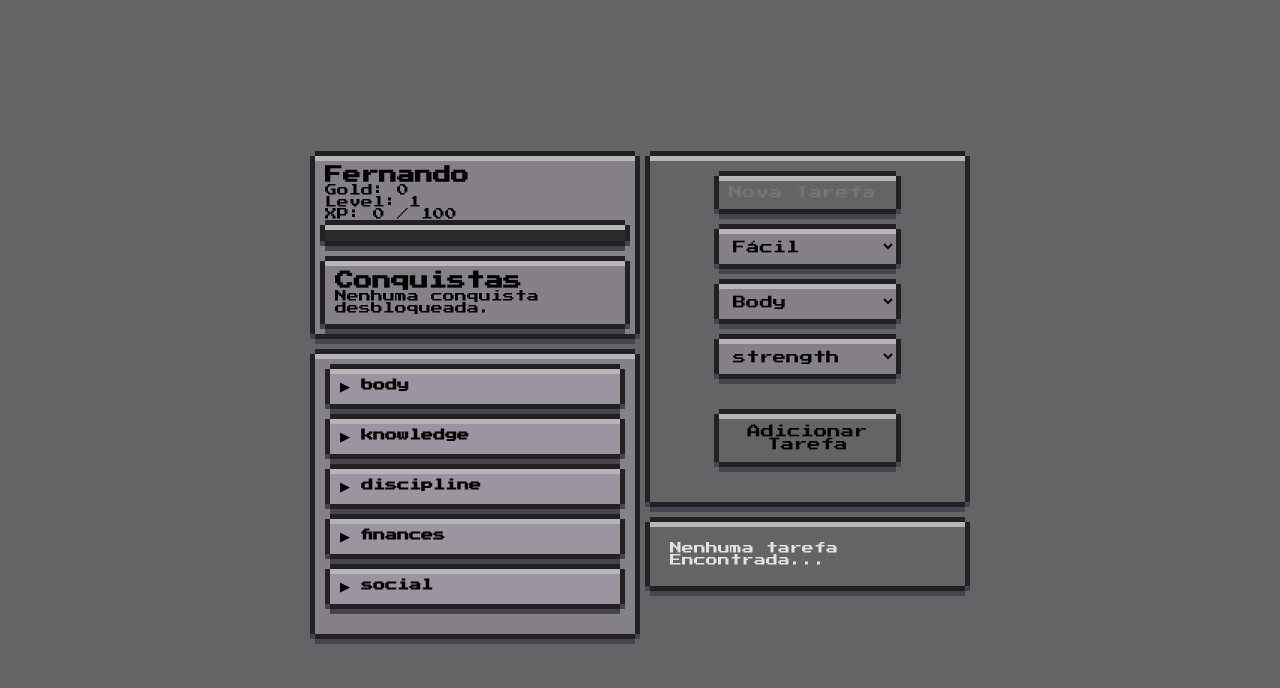
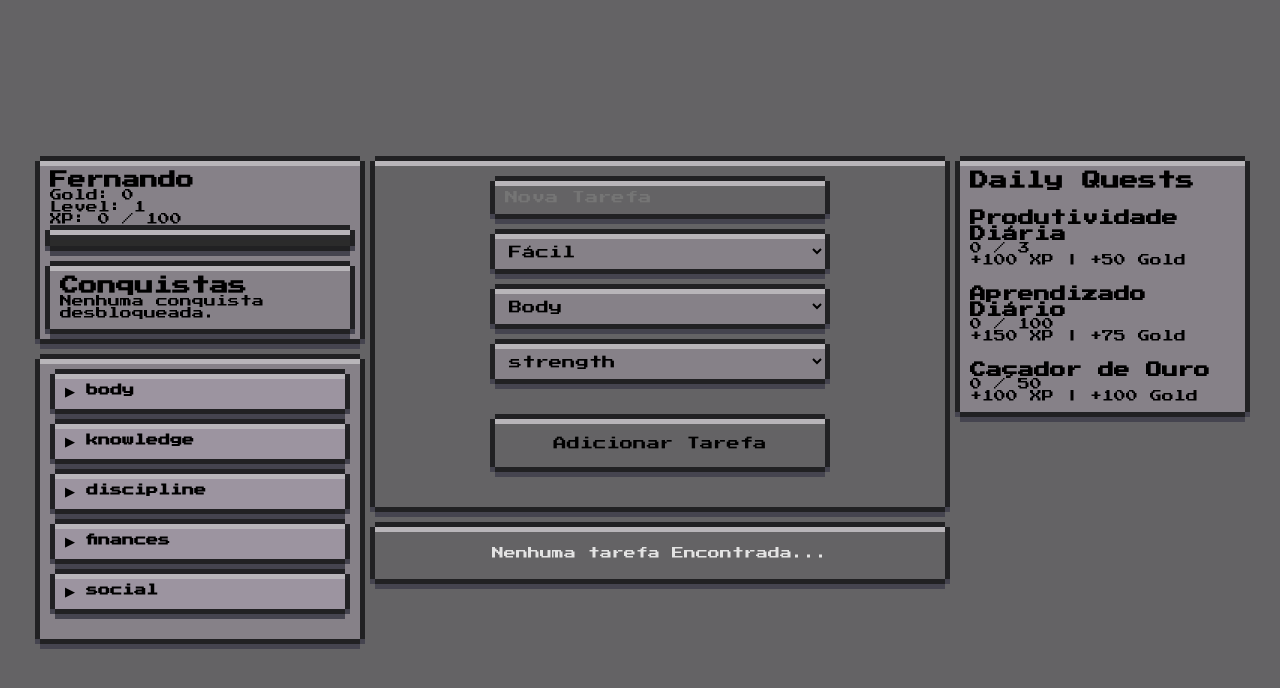
Before and after one commit to dvlneon1/LifeQuest, a React (Vite) app: page / in a window 1280 px wide. Shown: the top 688 px of the page. Built offline with nearby package versions, Linux system fonts and the light colour scheme.

Commit message:
Sistema de DailyQuests implementado, agora você usuário pode completar quests diárias e ganhar recompensas por completa-las. Tambem foi corrigido alguns bugs em conquistas e ao completar tarefas

```diff
--- /dev/null
+++ b/src/components/DailyQuestCard.jsx
@@ -0,0 +1,41 @@
+import '../styles/DailyQuestCard.css'
+
+export default function DailyQuestCard({quests = []}){
+
+    if (!quests) {
+        return (
+            <div className="daily-card">
+                <h3>Daily Quests</h3>
+                <p>Carregando...</p>
+            </div>
+        )
+    }
+
+    return(
+        <div className="daily-card">
+            <h3>Daily Quests</h3>
+
+            {quests.length === 0 ?(
+                <p>Nenhuma missão diária disponível.</p>
+            ):(
+                quests.map((quest) => (
+                    <div key={quest.id} className="daily-quest-item">
+                        <strong>{quest.name}</strong>
+
+                        <p>
+                            {quest.progress} / {quest.target}
+                        </p>
+
+                        <p>
+                            +{quest.reward.xp} XP | +{quest.reward.gold} Gold
+                        </p>
+
+                        {quest.completed && (
+                            <span>✅ Completa</span>
+                        )}
+                    </div>
+                ))
+            )}
+        </div>
+    )
+}
--- a/src/components/PlayerCard.jsx
+++ b/src/components/PlayerCard.jsx
@@ -1,5 +1,7 @@
 import XpBar from './XpBar'
 import { getXpRequired } from '../utils/levelHelper'
+
+
 
 import AchievementList from './AchievementList'
 
@@ -63,6 +65,7 @@ export default function PlayerCard({ player }){
                             }
 
                         </div>
+
                     )
                 )}
             </div>
--- a/src/models/Player.js
+++ b/src/models/Player.js
@@ -14,6 +14,9 @@ export class Player{
             totalXpEarned: 0,
             totalGoldEarned: 0
         }
+
+        this.dailyQuest = []
+        this.dailyQuestDate = null
 
         this.achievements = []
 
--- a/src/pages/Dashboard.jsx
+++ b/src/pages/Dashboard.jsx
@@ -4,10 +4,13 @@ import { useEffect, useState } from "react"
 import { Player } from "../models/Player"
 import { Task } from "../models/Task"
 
+
 import TaskForm from "../components/TaskForm"
 import TaskList from "../components/TaskList"
 import PlayerCard from "../components/PlayerCard"
 import AchievementToast from "../components/AchievementToast"
+import DailyQuestCard from '../components/DailyQuestCard'
+
 
 import { saveTasks, loadTasks } from "../services/taskStorage"
 
@@ -15,13 +18,24 @@ import { PlayerSystem } from "../system/playerSystem"
 import { loadPlayer, savePlayer } from "../system/PlayerStorage"
 import { SkillSystem } from '../system/SkillSystem'
 import { SubSkillSystem } from '../system/SubSkillSystem'
+import { DailyQuestSystem } from "../system/DailyQuestSystem"
 import { AchievementSystem } from '../system/AchievementSystem'
 
 
 export default function Dashboard(){
 
     const [player, setPlayer] = useState(
-        () => loadPlayer() || new Player("Fernando")
+        () => {
+            const savedPlayer = loadPlayer()
+
+            if(savedPlayer){
+                DailyQuestSystem.generate(savePlayer)
+                return savedPlayer
+            }
+            const newPlayer = new Player("Fernando")
+            DailyQuestSystem.generate(newPlayer)
+            return newPlayer
+        }
     )
 
     const [tasks, setTasks] = useState(() => loadTasks())
@@ -63,6 +77,33 @@ export default function Dashboard(){
         }
 
         updatePlayer.stats.taskCompleted++
+
+        if(!updatePlayer.dailyQuests){
+            updatePlayer.dailyQuests = []
+        }
+
+        updatePlayer.dailyQuests.forEach(quest => {
+            if(quest.completed) return
+
+            switch(quest.type){
+                case "tasksCompleted":
+                    quest.progress++
+                    break
+                case "xpEarned":
+                    quest.progress += task.xpReward
+                    break
+                case "gold_earned":
+                    quest.progress += task.goldReward
+                    break
+            }
+
+            if(quest.progress >= quest.target){
+                quest.completed = true
+
+                updatePlayer.xp += quest.reward.xp
+                updatePlayer.gold += quest.reward.gold
+            }
+        })
 
         if(updatePlayer.gold === undefined){
             updatePlayer.gold = 0
@@ -130,7 +171,8 @@ export default function Dashboard(){
                         <TaskForm onAddTask={handleAddTask}/>
                         <TaskList tasks={tasks} onComplete={handleCompleteTask} onDelete={handleDeleteTask}/>
                     </div>
-                    <div>
+                    <div className="daily-quest-card">
+                        <DailyQuestCard quests={player.dailyQuests} />
                     </div>
                 </div>
             </div>
--- /dev/null
+++ b/src/services/dailyQuestData.js
@@ -0,0 +1,32 @@
+export const dailyQuestData = [
+    {
+        id: "daily_tasks",
+        name: "Produtividade Diária",
+        type: "tasksCompleted",
+        target: 3,
+        reward: {
+            xp: 100,
+            gold: 50
+        }
+    },
+    {
+        id: "daily_xp",
+        name: "Aprendizado Diário",
+        type: "xpEarned",
+        target: 100,
+        reward: {
+            xp: 150,
+            gold: 75
+        }
+    },
+    {
+        id: "daily_gold",
+        name: "Caçador de Ouro",
+        type: "gold_earned",
+        target: 50,
+        reward: {
+            xp: 100,
+            gold: 100
+        }
+    }
+]
--- /dev/null
+++ b/src/styles/DailyQuestCard.css
@@ -0,0 +1,20 @@
+.daily-card{
+    display: flex;
+    flex-direction: column;
+
+    width: 320px;
+    width: 100%;
+
+    gap: 20px;
+
+    font-family: var(--font-card);
+
+    color: black;
+    margin-left: 5px;
+    border: 0;
+
+    box-shadow:  var(--pixel-border);
+    background: var(--pixel-bg-card);
+
+    padding: 10px;
+}
--- a/src/styles/Dashboard.css
+++ b/src/styles/Dashboard.css
@@ -10,10 +10,10 @@
 
 .menu {
     display: grid;
-    grid-template-columns: 1fr 2fr;
+    grid-template-columns: 1fr 2fr 1fr;
 
+    max-width: 1200px;
     width: 100%;
-    max-width: 650px;
 
     gap: 10px;
 }
--- /dev/null
+++ b/src/system/DailyQuestSystem.js
@@ -0,0 +1,21 @@
+import { dailyQuestData } from "../services/DailyQuestData";
+
+export class DailyQuestSystem {
+    static generate(player){
+        const today = new Date().toDateString()
+
+        if(player.dailyQuestDate === today){
+            return
+        }
+
+        player.dailyQuestDate = today
+
+        player.dailyQuests = dailyQuestData.map(
+            quest => ({
+                ...quest,
+                progress: 0,
+                completed: false
+            })
+        )
+    }
+}
--- a/src/system/PlayerStorage.js
+++ b/src/system/PlayerStorage.js
@@ -18,18 +18,18 @@ export function loadPlayer(){
 
     const player = JSON.parse(data)
 
-    if(player.gold === undefined){
-        player.gold = 0
+    player.gold ??= 0
+
+    player.achievements ??= []
+
+    player.stats = { taskCompleted: 0 }
+
+    if(!player.dailyQuests){
+        player.dailyQuests = []
     }
 
-    if(!player.achievements) {
-        player.achievements = []
-    }
-
-    if(!player.stats){
-        player.stats = {
-            taskCompleted: 0
-        }
+    if(!player.dailyQuestsDate){
+        player.dailyQuestsDate = null
     }
 
     return player
```
